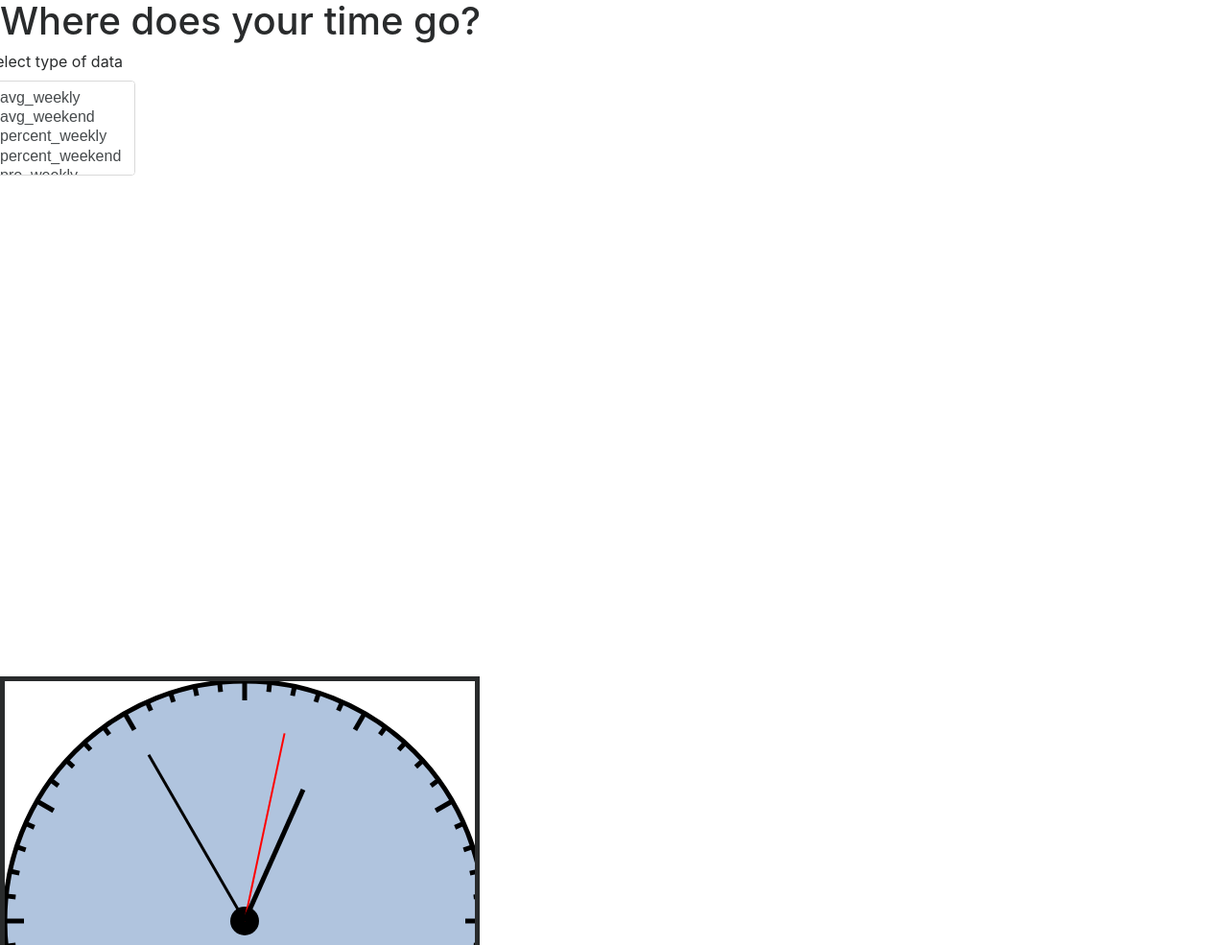
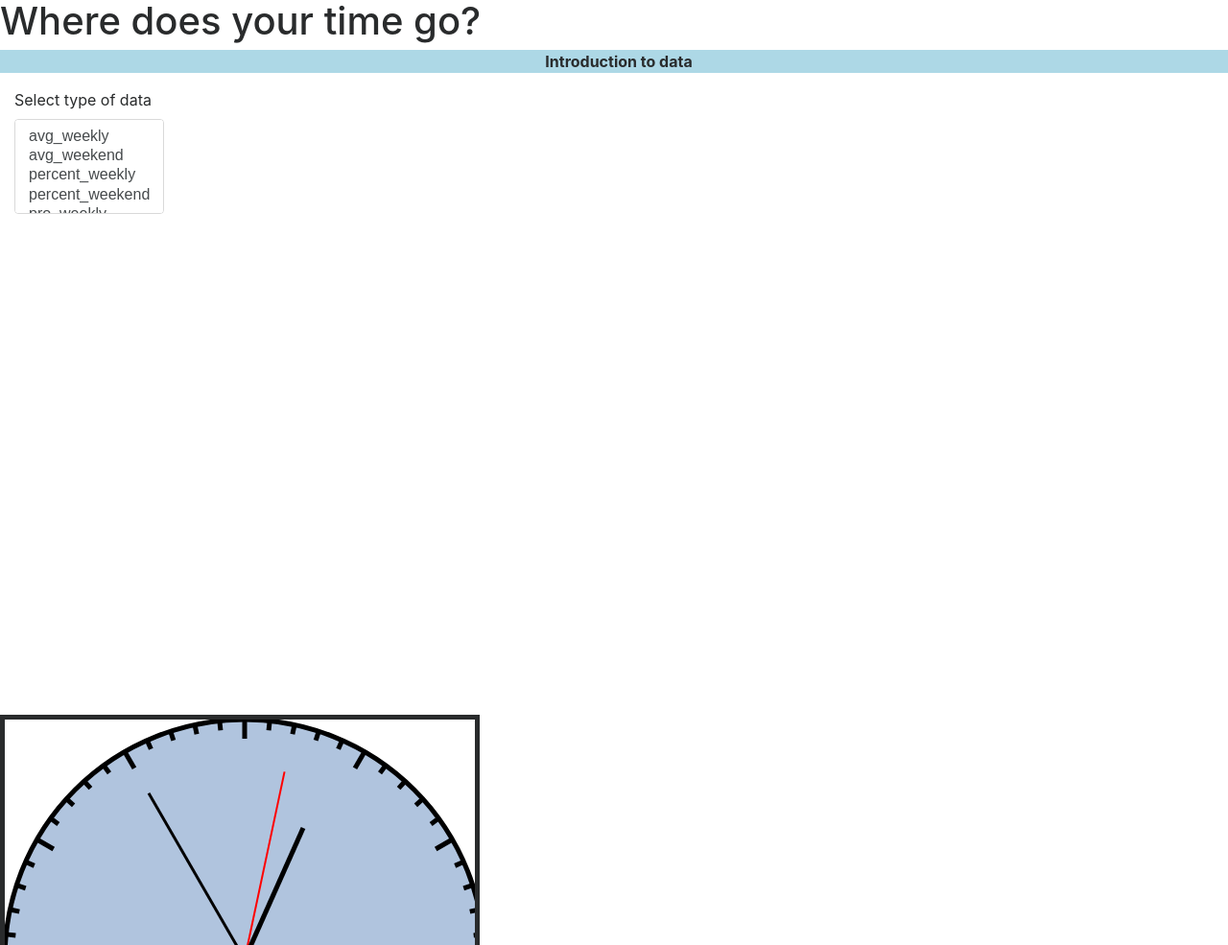
Before and after one commit to AugieMurphy/sleepy-heads, a Flask app: page / in a window 1280 px wide. Shown: the top 985 px of the page at 96% size. Run offline with Flask 2, Linux system fonts and the light colour scheme; some libraries are stand-ins or nearby versions.

Commit message:
smol styling

```diff
--- a/static/css/style.css
+++ b/static/css/style.css
@@ -9,3 +9,9 @@
   p {
     font-weight: bold;
   }
+div {
+  padding-left: 10px;
+}
+.intro {
+  background-color: lightblue;
+}
--- a/templates/home.html
+++ b/templates/home.html
@@ -18,6 +18,9 @@
 
     <!-- select an activity !-->
     <h1> Where does your time go? </h1>
+    <div class = "intro">
+      <p class="text-center">Introduction to data</p>
+    </div>
     <div class="row">
       <div class="col-xs-6">
     <div class="form-group">
```
